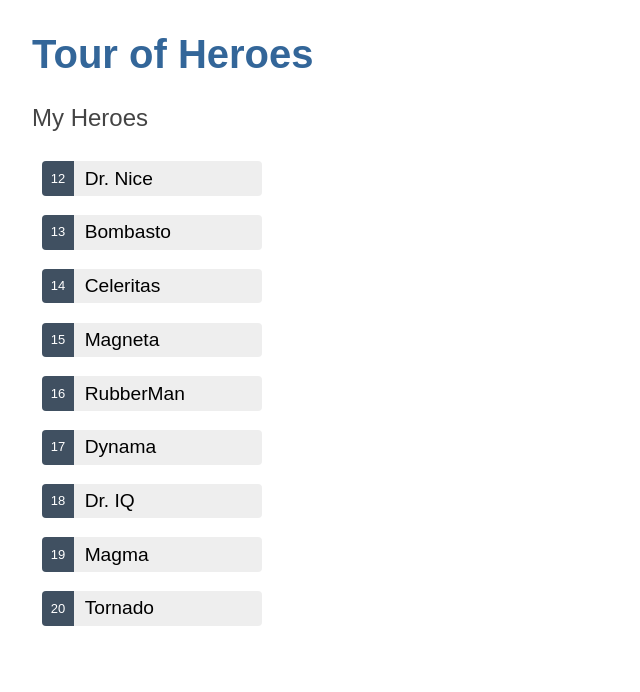
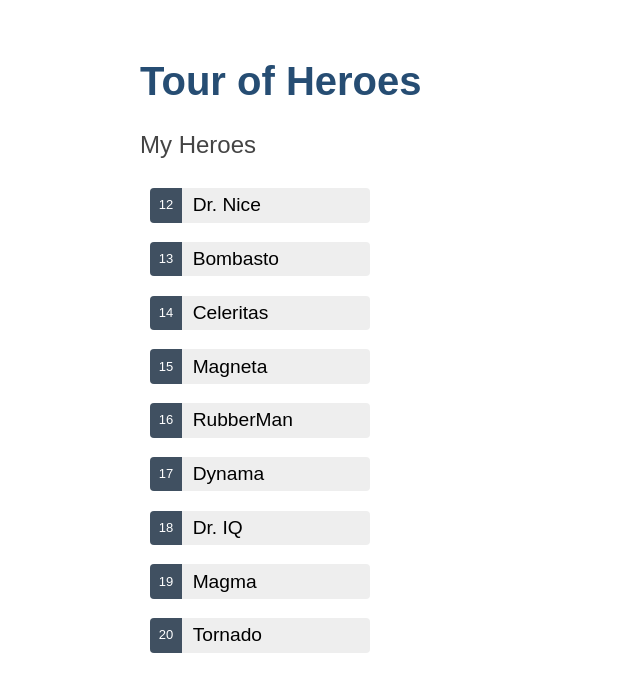
Before and after one commit to Asadujjaman47/Angular-Tour-Of-Heroes, an Angular app: page / in a window 1280 px wide. Shown: the top 692 px of the page, without its empty margins (0-640 px from the left). Built offline with nearby package versions, Linux system fonts and the light colour scheme.

Commit message:
Add services

```diff
--- a/src/app/hero-detail/hero-detail.component.css
+++ b/src/app/hero-detail/hero-detail.component.css
@@ -0,0 +1,3 @@
+input {
+  padding: .5rem;
+}
--- /dev/null
+++ b/src/app/hero.service.ts
@@ -0,0 +1,16 @@
+import { Injectable } from '@angular/core';
+
+import { Hero } from './hero';
+import { HEROES } from './mock-heroes';
+
+@Injectable({
+  providedIn: 'root'
+})
+export class HeroService {
+
+  constructor() { }
+
+  getHeroes(): Hero[] {
+    return HEROES;
+  }
+}
--- a/src/app/heroes/heroes.component.ts
+++ b/src/app/heroes/heroes.component.ts
@@ -3,10 +3,12 @@ import { Hero } from '../hero';
 
 import { HEROES } from '../mock-heroes';
 
+import { HeroService } from '../hero.service';
+
 @Component({
   selector: 'app-heroes',
   templateUrl: './heroes.component.html',
-  styleUrls: ['./heroes.component.css']
+  styleUrls: ['./heroes.component.css'],
 })
 export class HeroesComponent {
   // hero: Hero = {
@@ -14,10 +16,22 @@ export class HeroesComponent {
   //   name: 'Windstorm'
   // };
 
-  heroes = HEROES;
-  selectedHero ?: Hero;
+  // heroes = HEROES;
+
+  heroes: Hero[] = [];
+  selectedHero?: Hero;
+
+  constructor(private heroService: HeroService) {}
+
+  ngOnInit(): void {
+    this.getHeroes();
+  }
 
   onSelect(hero: Hero): void {
     this.selectedHero = hero;
   }
+
+  getHeroes(): void {
+    this.heroes = this.heroService.getHeroes();
+  }
 }
--- a/src/styles.css
+++ b/src/styles.css
@@ -1,20 +1,34 @@
-/* Application-wide Styles */
+/* Global Styles */
+* {
+  font-family: Arial, Helvetica, sans-serif;
+}
 h1 {
-  color: #369;
-  font-family: Arial, Helvetica, sans-serif;
-  font-size: 250%;
+  color: #264D73;
+  font-size: 2.5rem;
 }
 h2, h3 {
   color: #444;
-  font-family: Arial, Helvetica, sans-serif;
   font-weight: lighter;
 }
+h3 {
+  font-size: 1.3rem;
+}
 body {
-  margin: 2em;
+  padding: .5rem;
+  max-width: 1000px;
+  margin: auto;
 }
-body, input[type="text"], button {
+@media (min-width: 600px) {
+  body {
+    padding: 2rem;
+  }
+}
+body, input[text] {
   color: #333;
   font-family: Cambria, Georgia, serif;
+}
+a {
+  cursor: pointer;
 }
 button {
   background-color: #eee;
@@ -38,7 +52,38 @@ button:disabled {
   cursor: auto;
 }
 
-/* everywhere else */
-* {
-  font-family: Arial, Helvetica, sans-serif;
+/* Navigation link styles */
+nav a {
+  padding: 5px 10px;
+  text-decoration: none;
+  margin-right: 10px;
+  margin-top: 10px;
+  display: inline-block;
+  background-color: #e8e8e8;
+  color: #3d3d3d;
+  border-radius: 4px;
 }
+
+nav a:hover {
+  color: white;
+  background-color:  #42545C;
+}
+nav a.active {
+  background-color: black;
+  color: white;
+}
+hr {
+  margin: 1.5rem 0;
+}
+input[type="text"] {
+  box-sizing: border-box;
+  width: 100%;
+  padding: .5rem;
+}
+
+
+/*
+Copyright Google LLC. All Rights Reserved.
+Use of this source code is governed by an MIT-style license that
+can be found in the LICENSE file at https://angular.io/license
+*/
```
Also changed, not shown: 1 other file (tests, documents, lock files or other folders).
